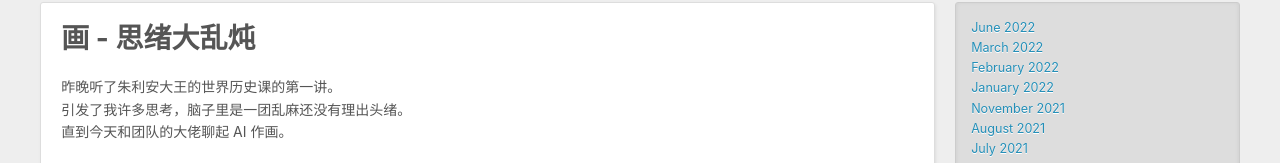
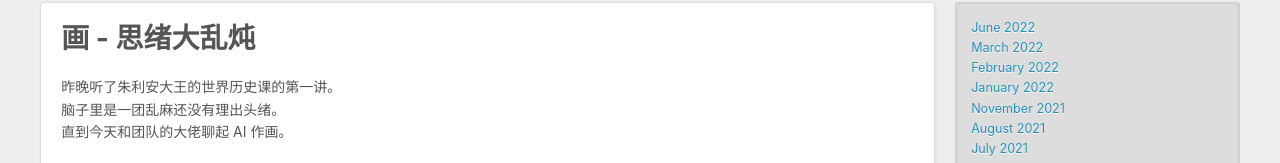
Before and after one commit to hawken-im/hawken-im.github.io, a plain HTML site: page index.html in a window 1280 px wide. Shown: the part 377-540 px from the top of the page. Drawn offline with nearby package versions, Linux system fonts and the light colour scheme.

Commit message:
Site updated: 2022-06-13 16:13:32

```diff
--- a/index.html
+++ b/index.html
@@ -85,7 +85,7 @@
 
     <div class="article-entry" itemprop="articleBody">
 
-        <p>昨晚听了朱利安大王的世界历史课的第一讲。<br>引发了我许多思考，脑子里是一团乱麻还没有理出头绪。<br>直到今天和团队的大佬聊起 AI 作画。</p>
+        <p>昨晚听了朱利安大王的世界历史课的第一讲。<br>脑子里是一团乱麻还没有理出头绪。<br>直到今天和团队的大佬聊起 AI 作画。</p>
 <p>我们知道，在 AI 擅长的领域，人类早已一败涂地。而现在艺术领域遭到 AI 的大举进攻。<br>近一两年时间看到了很多很掉 san 值的 AI 作画，可以说看到 AI 画的这么烂，有点失望也有点安心。<br>可就在前不久，一个叫 Disco Diffusion 的 AI 作画引擎大火。看到这个 AI 的作品，心情从失望+安心这种奇怪的混合，变成激动+担忧。</p>
 <p>这里引用西乔的文章来介绍一下这个 AI 作画工具：<br>[引用]</p>
 <p>一想到这个 AI 也许在人类睡大觉的时候也不眠不休的在学习人类的绘画作品，有点渗人呢。</p>
```
Also changed, not shown: 2022/06/10/itsgettingbadorbetter/index.html (+4 -4 lines).
